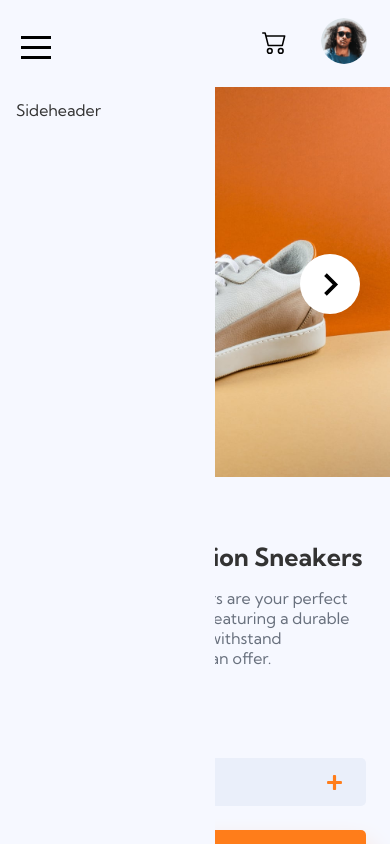
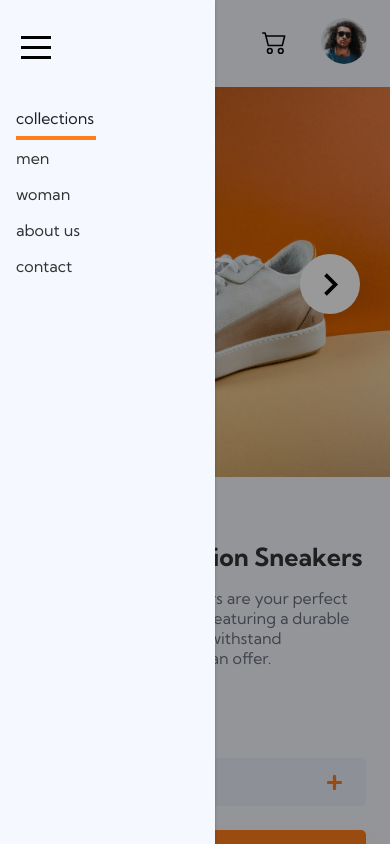
Before and after one commit to maicondguerian/maicondguerian-shopping-cart-from-ecommerce-page-with-react-ts-v2, a React (Vite) app: page /collections in a window 390 px wide. Both pictures are taken after a click on the item 35 px from the left and 47 px from the top of the page. Built offline with nearby package versions, Linux system fonts and the light colour scheme.

Commit message:
created mobile navigantion menu

```diff
--- a/src/styles/styled-components/header/index.tsx
+++ b/src/styles/styled-components/header/index.tsx
@@ -4,6 +4,7 @@ export const Navbar = styled.div`
     display: flex;
     justify-content: space-around;
     width: 100%;
+
     header{
         display: flex;
         padding: ${({ theme }) => theme.spacing.xl} 0 0;
@@ -97,6 +98,11 @@ export const Navbar = styled.div`
             }
         }
     }
+    .overlay{
+        background-color: rgba(0,0,0,.4);
+        position: absolute;
+        z-index: 1001;
+    }
 `;
 
 export const SideMenu = styled.div`
@@ -106,8 +112,20 @@ export const SideMenu = styled.div`
     width: 55vw;
     height: 100vh;
     background-color: ${({ theme }) => theme.colors.primaryBg};
-    z-index: 1000;
     padding: 100px 0 0 1rem;
+    box-shadow: 0 0.063rem 0.188rem rgb(31 50 81 / 12%), 0 0.063rem 0.125rem rgb(31 50 81 / 24%);
+
+    ul{
+        li{
+            padding: .5rem 0 ;
+            width: 80px;
+        }
+    }
+    .currentPage{
+        border-bottom: solid 4px ${({ theme }) => theme.colors.orange};
+        color: ${({ theme }) => theme.colors.veryDarkBlue};
+
+    }
 
 
     @media screen and (max-width: 1111px) {
--- a/src/ui/components/header/index.tsx
+++ b/src/ui/components/header/index.tsx
@@ -13,7 +13,7 @@ import SidebarHeader from "./sidebar-header";
 import { useMediaQueries } from "@/src/data/contexts/MediaQueries";
 
 export default function Header() {
-    const { isCurrentPath } = usePath();
+    // const { isCurrentPath } = usePath();
     const context = useCart();
     const mediaContext = useMediaQueries();
     const [prevCartQuantity, setPrevCartQuantity] = React.useState(context.cartQuantity);
@@ -35,7 +35,10 @@ export default function Header() {
                 <SidebarHeader
                     className={mediaContext.showMediaQuerieSideMenu ? "toggleOpenSideBar" : "toggleCloseSideBar"}
                     isOpen={mediaContext.showMediaQuerieSideMenu && mediaContext.showMobileImageDisplay}
-                />
+                    onClick={(event) => event.stopPropagation()}
+                >
+                    <MenuLinks />
+                </SidebarHeader>
                 <header>
                     <ul>
                         <li onClick={(event) => {
@@ -46,16 +49,7 @@ export default function Header() {
                             <Link to={"/"}><ImageRenderer path={logo} /></Link>
                         </li>
                     </ul>
-                    <ul>
-                        <li className={isCurrentPath("/collections") ? "currentPage" : "regularStyle"}
-                        >
-                            <Link to={"/collections"}> collections</Link>
-                        </li>
-                        <li>men</li>
-                        <li>woman</li>
-                        <li>about us</li>
-                        <li>contact</li>
-                    </ul>
+                    <MenuLinks />
                 </header>
                 <ul>
                     <li>
@@ -80,3 +74,19 @@ export default function Header() {
         </>
     );
 }
+
+export function MenuLinks() {
+    const { isCurrentPath } = usePath();
+    return (
+        <ul>
+            <li className={isCurrentPath("/collections") ? "currentPage" : "regularStyle"}
+            >
+                <Link to={"/collections"}> collections</Link>
+            </li>
+            <li>men</li>
+            <li>woman</li>
+            <li>about us</li>
+            <li>contact</li>
+        </ul>
+    );
+}
--- a/src/ui/components/header/sidebar-header.tsx
+++ b/src/ui/components/header/sidebar-header.tsx
@@ -3,16 +3,22 @@ import { Styled } from "@/src/styles";
 type SidebarHeader = {
   isOpen?: boolean
   className: string
+  onClick: React.MouseEventHandler<HTMLElement>
+  children: React.ReactNode
 }
-const SidebarHeader = ({ isOpen, className }: SidebarHeader) => {
+// & React.ButtonHTMLAttributes<HTMLElement>
+const SidebarHeader = ({ isOpen, className, onClick, children }: SidebarHeader) => {
   return (
     <>
       {isOpen && (
-        <Styled.SideMenu
-          className={className}
-        >
-          <div>Sideheader</div>
-        </Styled.SideMenu>
+        <Styled.Overlay className="overlay">
+          <Styled.SideMenu
+            className={className}
+            onClick={onClick}
+          >
+            {children}
+          </Styled.SideMenu>
+        </Styled.Overlay>
       )}
     </>
   );
```
